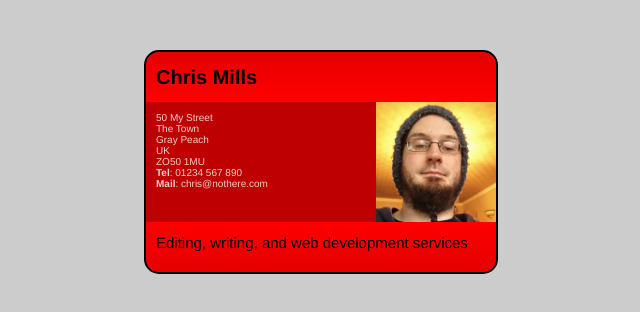
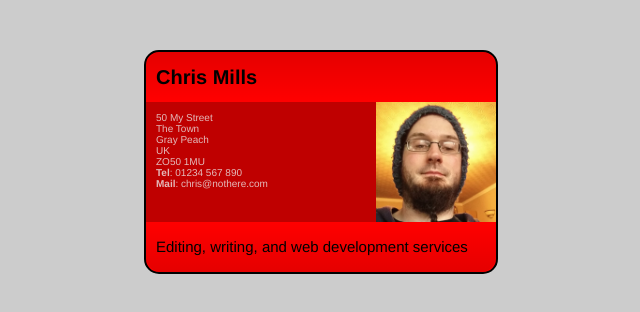
Before and after one commit to hilda1106/hilda1106.github.io, a plain HTML site: page wa/wa4.html in a window 1280 px wide. Shown: the top 312 px of the page, 319-959 px from the left. Drawn offline with Linux system fonts and the light colour scheme.

Commit message:
new update

```diff
--- a/css/wa4.css
+++ b/css/wa4.css
@@ -75,7 +75,7 @@ body {
 /* card chris*/
   .card footer p {
     font-size: 1.5em; /* 15px font size for the footer p */
-    line-height: 1.5em; /* placing the footer in the center - idk about 30px center height - did 50px - 30px - 10px to get .625em for line height */
+    line-height: 2em; /* placing the footer in the center - idk about 30px center height - did 50px - 30px - 10px to get .625em for line height */
     text-align: left;
   }
 
@@ -83,7 +83,7 @@ body {
  /* padding to the left to align with h2 */
     padding-left: 1em;
     padding-top: 1em;
-    color: rgb(236, 231, 231, .90) /* set color to white ish to make it easier to read */
+    color: rgb(236, 231, 231, .80) /* set color to white ish to make it easier to read */
   }
 
 /* card charles */
```
